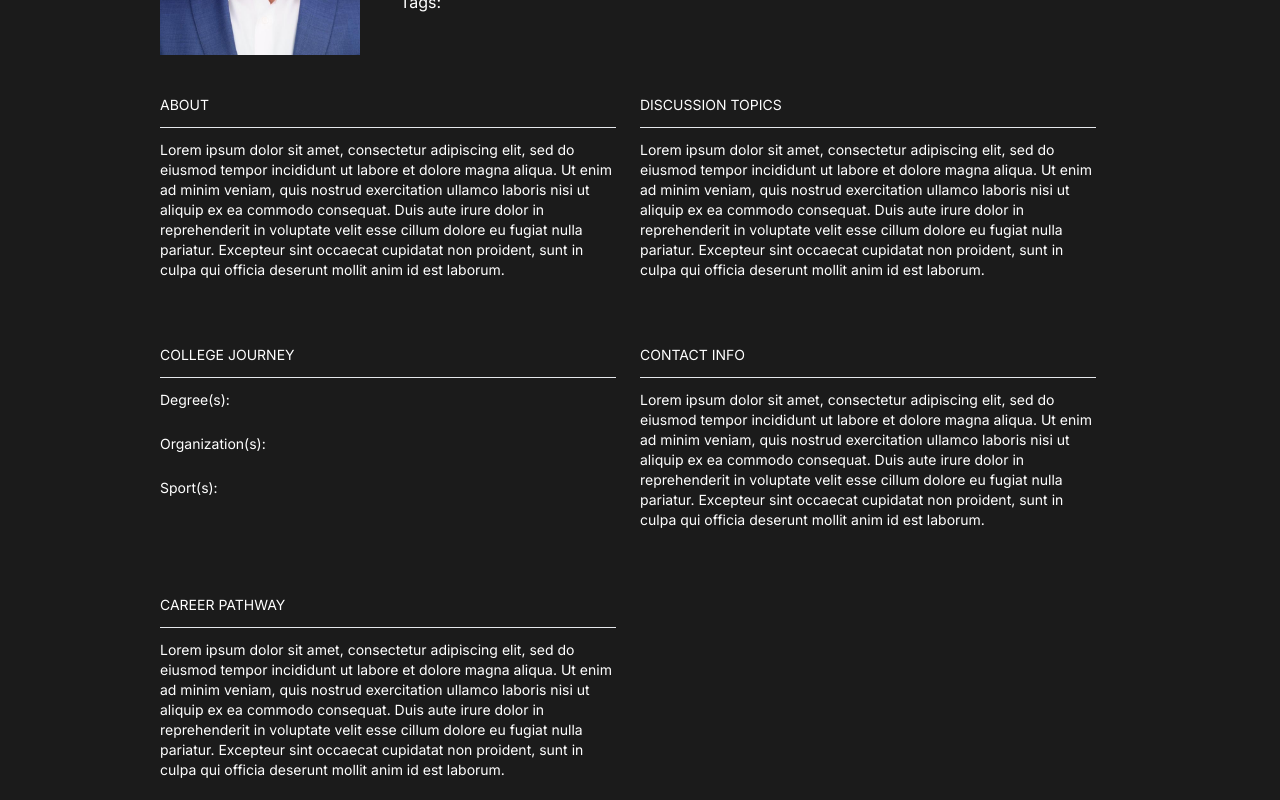
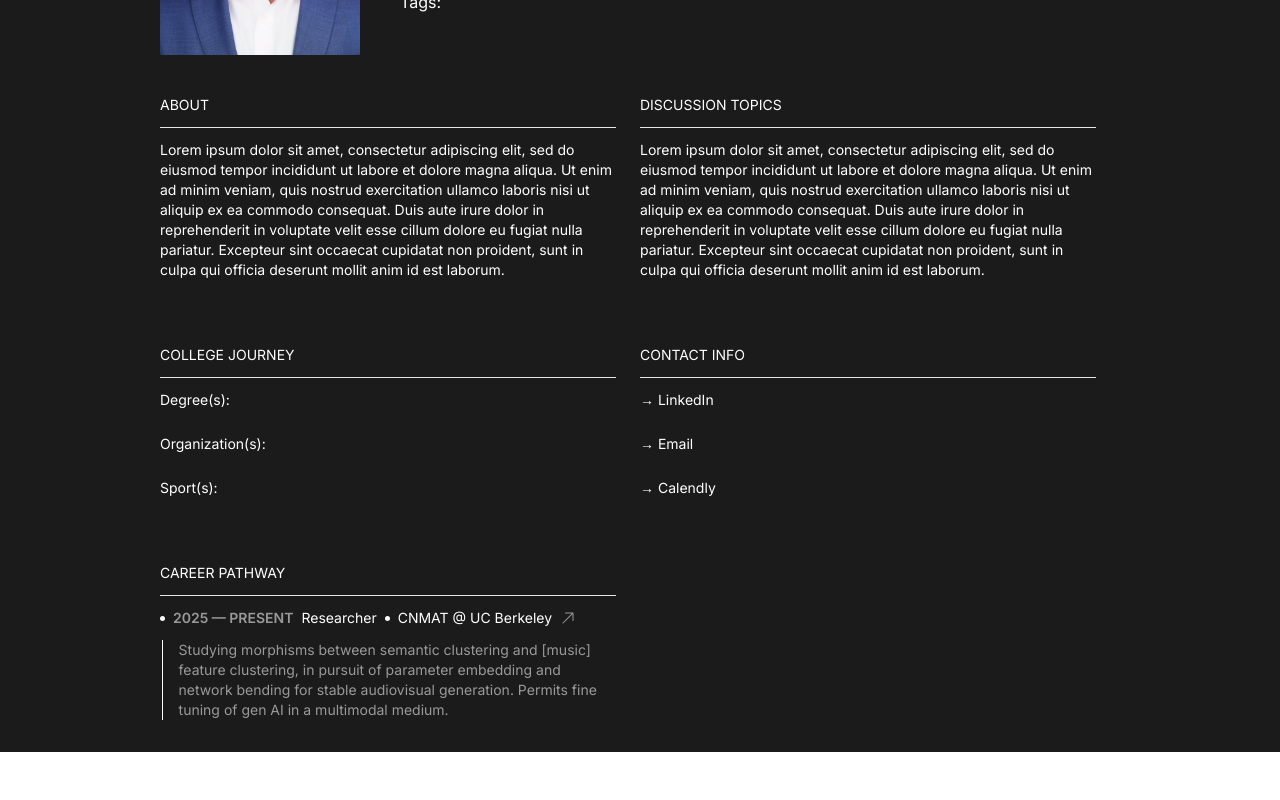
Before and after one commit to sidbanerjee001/GradDashboad, a Next.js app in the folder grad_dashboard/: page /test in a window 1280 px wide. Shown: the part 397-1197 px from the top of the page. After the commit the page ends 1149 px from the top, so only its background shows below. Built offline with nearby package versions, Linux system fonts and the light colour scheme.

Commit message:
Career experience component

```diff
--- /dev/null
+++ b/grad_dashboard/app/Components/CareerExperience.tsx
@@ -0,0 +1,39 @@
+import Link from "next/link";
+
+interface CareerExperienceProps {
+    yearStart?: number;
+    yearEnd?: string;
+    role?: string;
+    company?: string;
+    description?: string;
+    link?: string;
+  }
+
+const CareerExperience: React.FC<CareerExperienceProps> = ({yearStart=2000, yearEnd=2025, role="Researcher", company="ACME Company", description="Lorem ipsum...", link}) => {
+  return (
+    <div id="role-experience" className="mb-[12px]">
+        <div id="r-e-header" className="flex flex-row items-center gap-x-[8px]">
+            <div className="aspect-square w-[5px] h-[5px] rounded-full bg-white"></div>
+            <h1 className="text-sm text-subtext font-semibold">{yearStart} — {yearEnd}</h1>
+            <h1 className="text-sm text-white font-normal">{role}</h1>
+            <div className="aspect-square w-[5px] h-[5px] rounded-full bg-white"></div>
+            <h1 className="text-sm text-white font-normal">{company}</h1>
+            {link ? <Link href={link}>
+                <svg xmlns="http://www.w3.org/2000/svg" viewBox="0 0 24 24" fill="#999999" className="size-4">
+                    <path fillRule="evenodd" d="M8.25 3.75H19.5a.75.75 0 0 1 .75.75v11.25a.75.75 0 0 1-1.5 0V6.31L5.03 20.03a.75.75 0 0 1-1.06-1.06L17.69 5.25H8.25a.75.75 0 0 1 0-1.5Z" clipRule="evenodd" />
+                </svg>
+            </Link> : <></>}
+        </div>
+        <div id="r-e-content" className="flex flex-row gap-x-[16px] mt-[12px] items-stretch">
+            <div id="r-e-vline" className="ml-[2px] w-[2px] bg-white"></div>
+            <div id="r-e-p">
+                <p className="text-sm text-subtext">
+                    {description}
+                </p>
+            </div>
+        </div>
+    </div>
+  );
+};
+
+export default CareerExperience;
--- a/grad_dashboard/app/test/page.tsx
+++ b/grad_dashboard/app/test/page.tsx
@@ -1,8 +1,14 @@
+'use client'
+
 import NavBar from "@/app/Components/NavBar";
 import myImage from './headshot_1.jpg';
 import Image from "next/image";
+import CareerExperience from "../Components/CareerExperience";
 
-  export default function ProfilePage() {
+import { motion } from "framer-motion"
+import Link from "next/link";
+
+export default function ProfilePage() {
     const profileID = 0;
     const name = "John Deere";
 
@@ -63,19 +69,50 @@ import Image from "next/image";
                         <p className="text-sm">Sport(s):</p>
                     </div>
 
+
                     <div id="blurb" className="w-[95%]">
                         <h3 className="text-sm">CONTACT INFO</h3>
                         <hr className="my-3"/>
-                        <p className="text-sm">Lorem ipsum dolor sit amet, consectetur adipiscing elit, sed do eiusmod tempor incididunt ut labore et dolore magna aliqua. Ut enim ad minim veniam, quis nostrud exercitation ullamco laboris nisi ut aliquip ex ea commodo consequat. Duis aute irure dolor in reprehenderit in voluptate velit esse cillum dolore eu fugiat nulla pariatur. Excepteur sint occaecat cupidatat non proident, sunt in culpa qui officia deserunt mollit anim id est laborum.</p>
+
+                            <motion.div
+                                whileHover={{ x: 10 }}
+                                transition={{
+                                    duration: 0.75,
+                                    ease: [0, 0.71, 0.2, 1.01]
+                                }}>
+                                <Link href="https://www.linkedin.com/in/sidbanerjee00/"><p className="transition ease-in-out duration:300 text-sm text-white hover:text-subtext">→ LinkedIn</p></Link>
+                            </motion.div>
+
+                        <br/>
+
+                        <motion.div
+                            whileHover={{ x: 10 }}
+                            transition={{
+                                duration: 0.75,
+                                ease: [0, 0.71, 0.2, 1.01]
+                            }}>
+                            <Link href="https://www.google.com"><p className="transition ease-in-out duration:300 text-sm text-white hover:text-subtext">→ Email</p></Link>
+                        </motion.div>
+
+                        <br/>
+
+                        <motion.div
+                            whileHover={{ x: 10 }}
+                            transition={{
+                                duration: 0.75,
+                                ease: [0, 0.71, 0.2, 1.01]
+                            }}>
+                            <Link href="https://www.calendly.com"><p className="transition ease-in-out duration:300 text-sm text-white hover:text-subtext">→ Calendly</p></Link>
+                        </motion.div>
                     </div>
 
                     <div id="blurb" className="w-[95%]">
                         <h3 className="text-sm">CAREER PATHWAY</h3>
                         <hr className="my-3"/>
-                        <p className="text-sm">Lorem ipsum dolor sit amet, consectetur adipiscing elit, sed do eiusmod tempor incididunt ut labore et dolore magna aliqua. Ut enim ad minim veniam, quis nostrud exercitation ullamco laboris nisi ut aliquip ex ea commodo consequat. Duis aute irure dolor in reprehenderit in voluptate velit esse cillum dolore eu fugiat nulla pariatur. Excepteur sint occaecat cupidatat non proident, sunt in culpa qui officia deserunt mollit anim id est laborum.</p>
+                        <CareerExperience yearStart={2025} yearEnd={"PRESENT"} role={"Researcher"} company={"CNMAT @ UC Berkeley"} description={"Studying morphisms between semantic clustering and [music] feature clustering, in pursuit of parameter embedding and network bending for stable audiovisual generation. Permits fine tuning of gen AI in a multimodal medium."} link={"https://cnmat.berkeley.edu/"}/>
                     </div>
                 </div>
             </div>
-      </div>
+        </div>
     );
-  }
+}
--- a/grad_dashboard/package.json
+++ b/grad_dashboard/package.json
@@ -10,7 +10,7 @@
   },
   "dependencies": {
     "@heroicons/react": "^2.2.0",
-    "motion": "^11.18.0",
+    "motion": "^11.18.1",
     "next": "15.1.4",
     "react": "^19.0.0",
     "react-dom": "^19.0.0"
```
Also changed, not shown: 1 other file (tests, documents, lock files or other folders).
